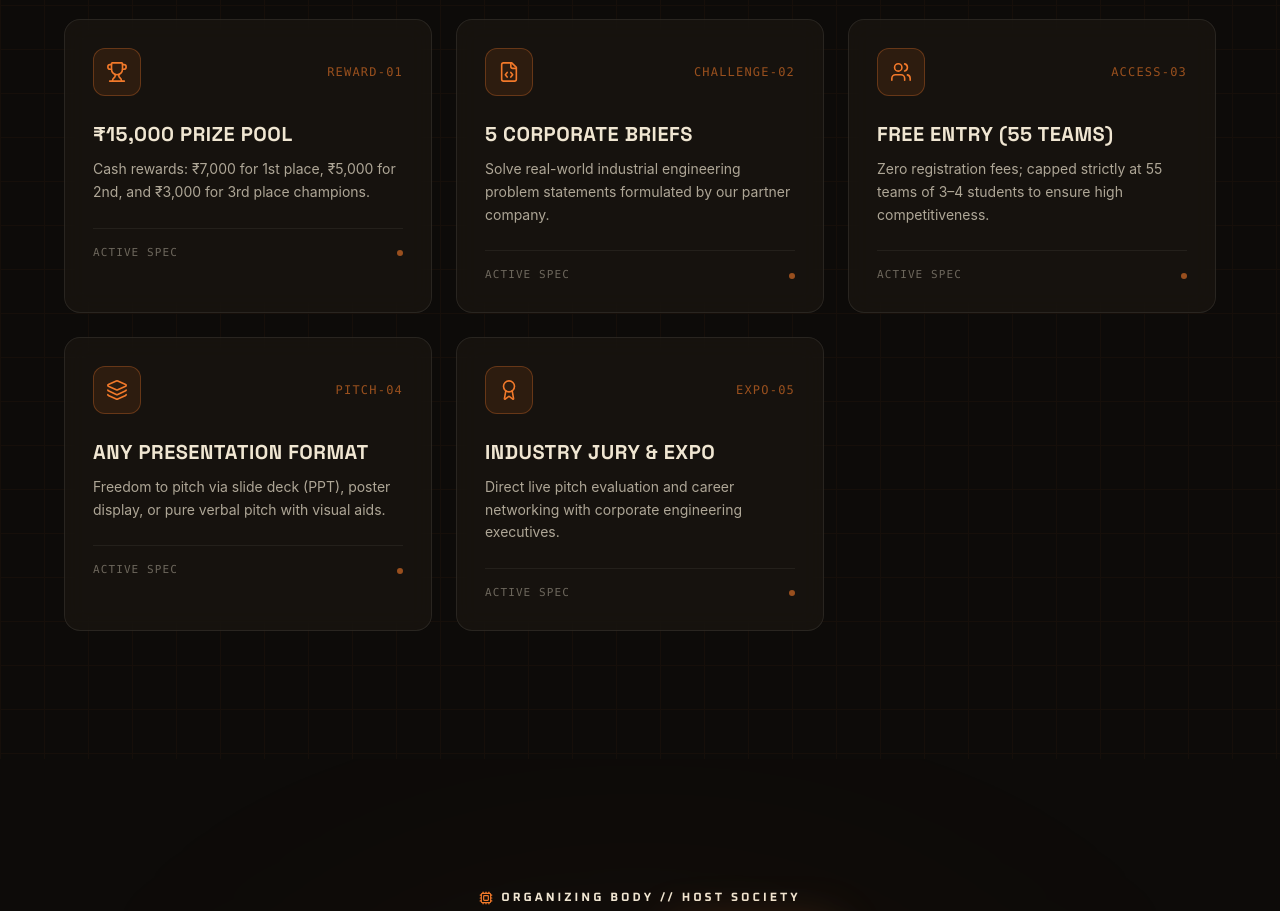
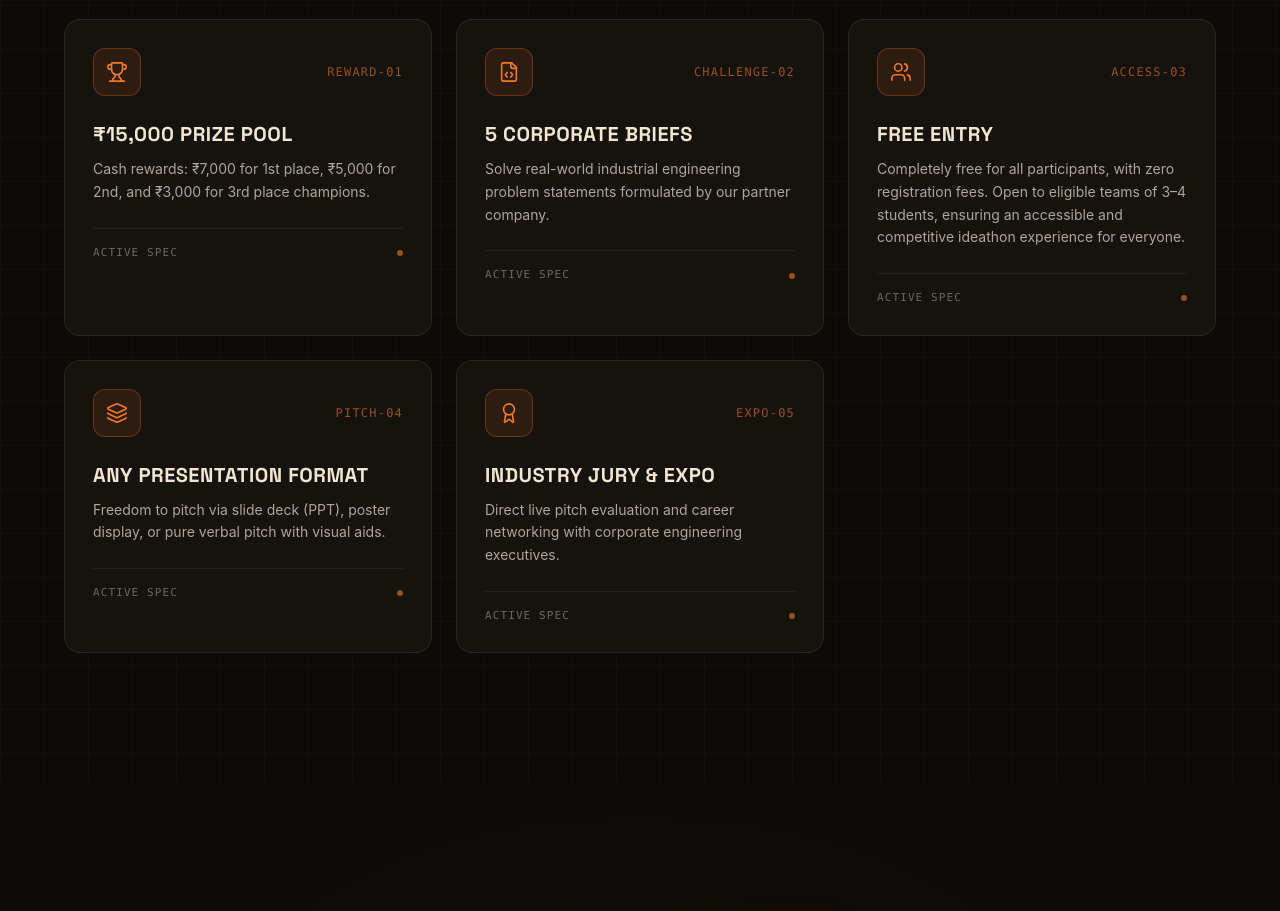
Before and after one commit to Swapnil-Biswas/Ideathon-26, a React (Vite) app: page / in a window 1280 px wide. Shown: the part 3520-4431 px from the top of the page. Built offline with nearby package versions, Linux system fonts and the light colour scheme.

Commit message:
updated the HighLights section

```diff
--- a/src/components/home/Highlights.jsx
+++ b/src/components/home/Highlights.jsx
@@ -18,8 +18,8 @@ const highlights = [
   },
   {
     icon: Users,
-    title: "FREE ENTRY (55 TEAMS)",
-    detail: "Zero registration fees; capped strictly at 55 teams of 3–4 students to ensure high competitiveness.",
+    title: "FREE ENTRY ",
+    detail: "Completely free for all participants, with zero registration fees. Open to eligible teams of 3–4 students, ensuring an accessible and competitive ideathon experience for everyone.",
     code: "ACCESS-03",
   },
   {
```
